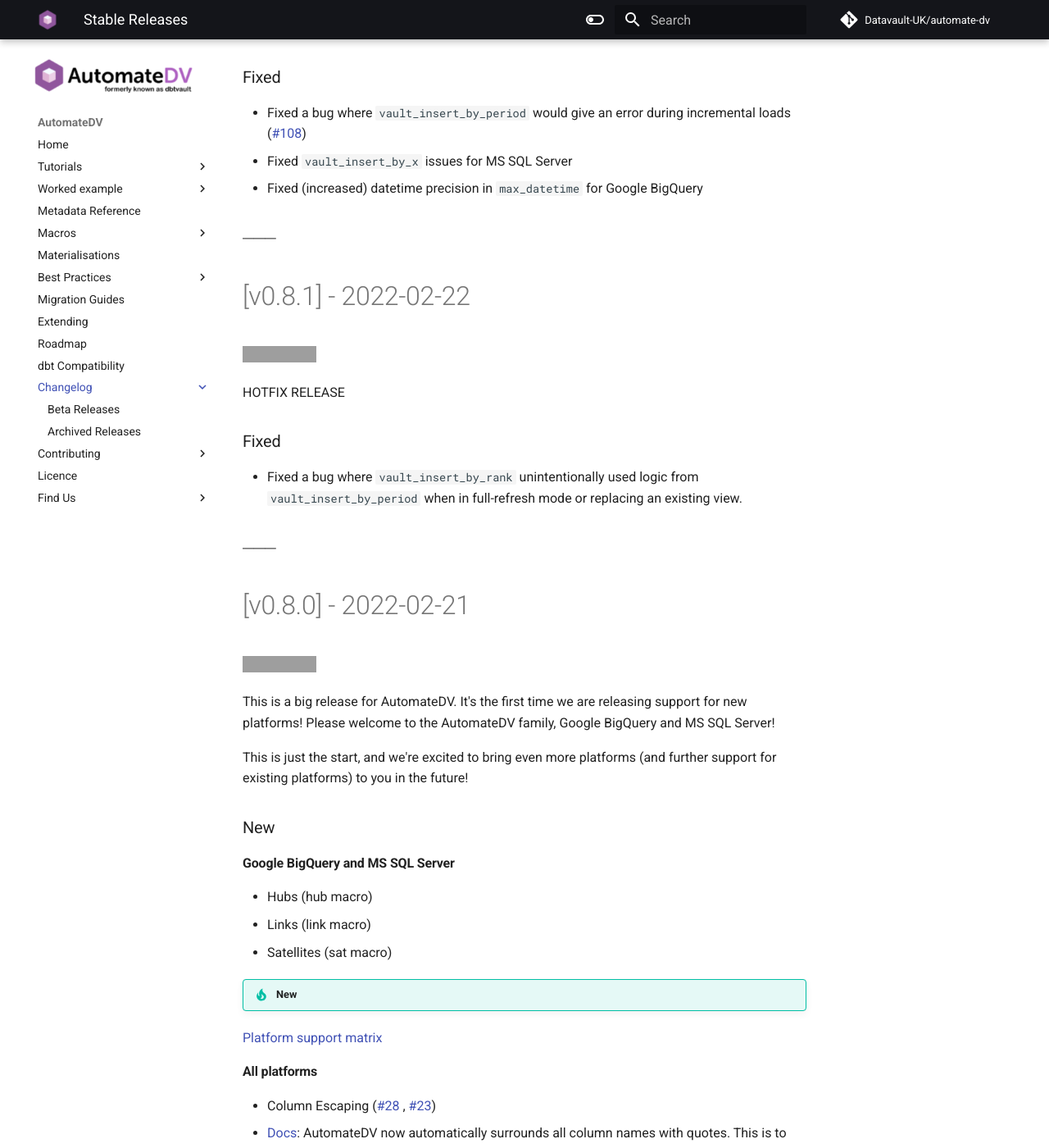
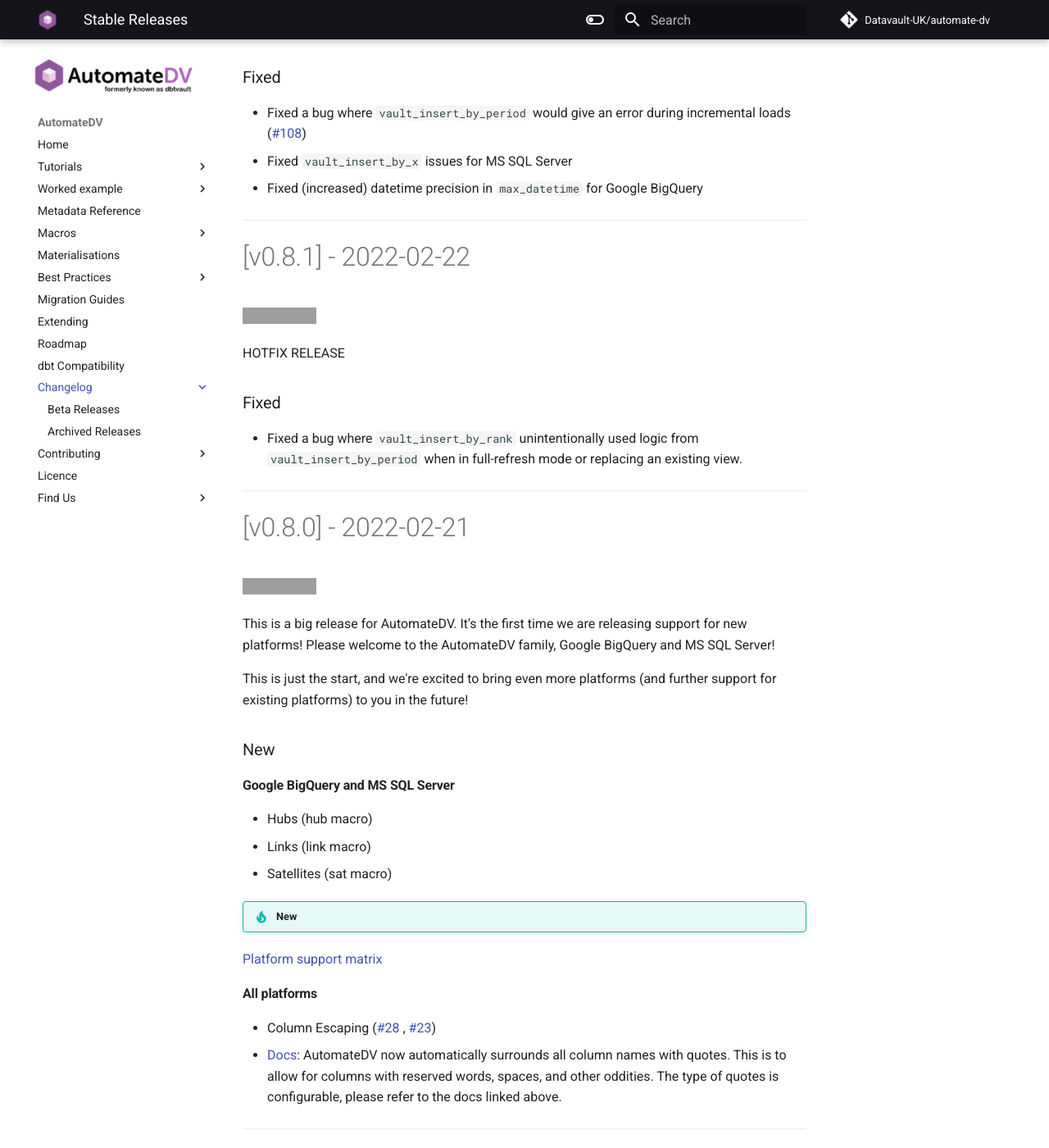
Before and after one commit to Datavault-UK/automate-dv-docs, an MkDocs documentation site: the page built from docs/changelog/index.md, in a window 1280 px wide and 1400 px high, scrolled down 9120 px. Shown: the whole window at 82% size. Built offline with MkDocs 1.6.1 and Material for MkDocs 9.7.7, drawn with Linux system fonts in a browser that asks for light colours; emoji names are drawn with the system emoji font; comment, search, counter and statistics services are not loaded; some of the changed text lies outside the part shown; grey boxes are pictures that could not be loaded.

Commit message:
Further fix

````diff
--- a/docs/changelog/index.md
+++ b/docs/changelog/index.md
@@ -334,7 +334,7 @@
 - Fixed `vault_insert_by_x` issues for MS SQL Server
 - Fixed (increased) datetime precision in `max_datetime` for Google BigQuery
 
-#___
+___
 
 # [v0.8.1] - 2022-02-22
 
@@ -347,7 +347,7 @@
 - Fixed a bug where `vault_insert_by_rank` unintentionally used logic from `vault_insert_by_period` when in full-refresh
   mode or replacing an existing view.
 
-#___
+___
 
 # [v0.8.0] - 2022-02-21
 
@@ -379,7 +379,7 @@
   spaces, and other oddities.
   The type of quotes is configurable, please refer to the docs linked above.
 
-#___
+___
 
 # [v0.7.9] - 2021-12-13
 
@@ -418,7 +418,7 @@
 - Multi-Active Satellite record duplication under some
   circumstances [#50](https://github.com/Datavault-UK/automate-dv/issues/50)
 
-#___
+___
 
 # [v0.7.8] - 2021-10-25
 
@@ -450,7 +450,7 @@
 - Concatenation string can now be user defined
 - Null placeholder string can now be user defined
 
-#___
+___
 
 # [v0.7.7] - 2021-08-24
 
@@ -471,7 +471,7 @@
     revision: v0.7.6.1
 ```
 
-#___
+___
 
 # [v0.7.6] - 2021-07-13
 
@@ -480,7 +480,7 @@
 - Updated to dbt 0.20.0 and incorporated `adapter.dispatch`
   changes [(#32)](https://github.com/Datavault-UK/automate-dv/issues/32)
 
-#___
+___
 
 # [v0.7.5] - 2021-06-10
 
@@ -503,7 +503,7 @@
 - Performance improvement for the Satellite macro, which aims to reduce the number of records handled in the
   initial selection of records from the source data.
 
-#___
+___
 
 # [v0.7.4] - 2021-03-27
 
@@ -528,7 +528,7 @@
 - Payload in Transactional (Non-Historised) Links now optional
 - Effective From in Satellites now optional
 
-#___
+___
 
 # [v0.7.3] - 2021-01-28
 
````
